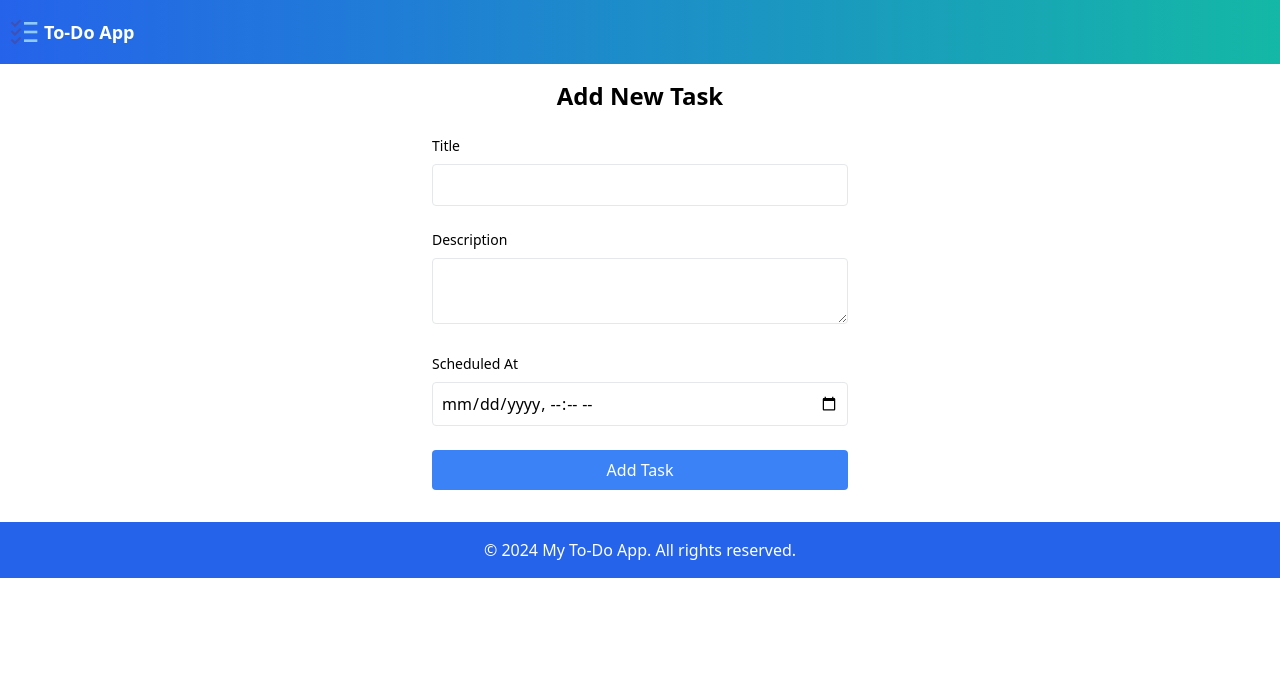
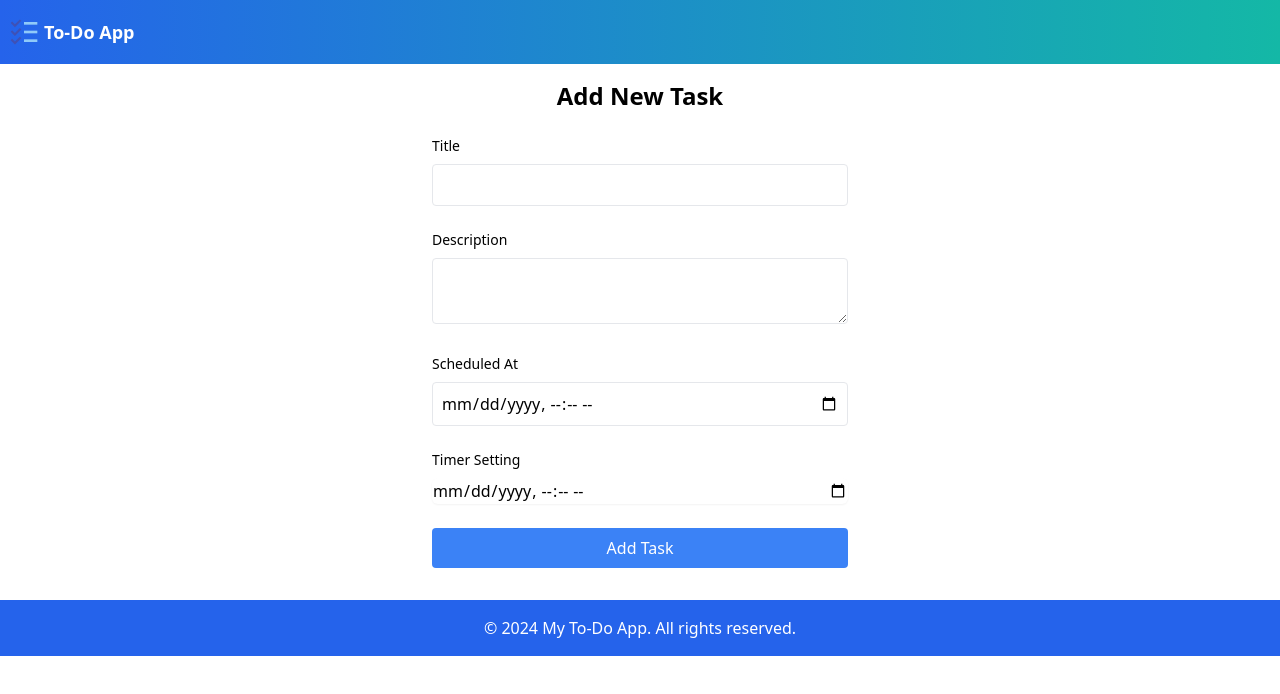
Before and after one commit to abdubest101010/todolist-web-with-notification, a Next.js app: page /add-task in a window 1280 px wide. Shown: the top 694 px of the page. Built offline with nearby package versions, Linux system fonts and the light colour scheme.

Commit message:
Update page.jsx

```diff
--- a/app/add-task/page.jsx
+++ b/app/add-task/page.jsx
@@ -1,6 +1,6 @@
 "use client";
 
-import { useState, useEffect } from "react";
+import { useState } from "react";
 import { useRouter } from "next/navigation";
 import { useTelegram } from "@/lib/TelegramProvider";
 
@@ -11,13 +11,20 @@ const AddTaskPage = () => {
   const [scheduledAt, setScheduledAt] = useState("");
   const [loading, setLoading] = useState(false);
   const [error, setError] = useState("");
-  const [localOffsetMinutes, setLocalOffsetMinutes] = useState(0);
+  const [timerSetting, setTimerSetting] = useState('');
+  const [utcTime, setUtcTime] = useState('');
+  const [userTime, setUserTime] = useState('');
   const router = useRouter();
 
-  useEffect(() => {
-    const offset = new Date().getTimezoneOffset(); // Time zone offset in minutes
-    setLocalOffsetMinutes(offset);
-  }, []);
+  const handleTimerChange = (event) => {
+    const localTime = event.target.value;
+    setTimerSetting(localTime);
+
+    // Convert local time to UTC
+    const date = new Date(localTime);
+    const utcDate = new Date(date.toUTCString());
+    setUtcTime(utcDate.toISOString());
+  };
 
   const handleSubmit = async (e) => {
     e.preventDefault();
@@ -31,6 +38,9 @@ const AddTaskPage = () => {
     }
 
     try {
+      // Convert the local time to UTC
+      const scheduledAtUTC = new Date(scheduledAt).toISOString();
+
       const response = await fetch("/api/tasks", {
         method: "POST",
         headers: {
@@ -39,14 +49,18 @@ const AddTaskPage = () => {
         body: JSON.stringify({
           title,
           description,
-          scheduledAt,
-          localOffsetMinutes, // Send offset
+          scheduledAt: scheduledAtUTC, // Send the UTC time
           username,
           telegramChatId,
+          timerSetting: utcTime
         }),
       });
 
       if (response.ok) {
+        const responseData = await response.json();
+        const scheduledUtcTime = new Date(responseData.scheduledAt);
+        const localTime = new Date(scheduledUtcTime.toLocaleString());
+        setUserTime(localTime.toISOString());
         router.push("/");
       } else {
         const errorData = await response.json();
@@ -109,7 +123,23 @@ const AddTaskPage = () => {
             required
           />
         </div>
-        {error && <div className="text-red-500 mb-4">{error}</div>}
+        <div>
+          <label htmlFor="timer" className="block text-sm font-medium mb-2">
+            Timer Setting
+          </label>
+          <input
+            type="datetime-local"
+            id="timer"
+            value={timerSetting}
+            onChange={handleTimerChange}
+            className="block w-full border-gray-300 rounded-md shadow-sm"
+          />
+        </div>
+        {error && (
+          <div className="text-red-500 mb-4">
+            {error}
+          </div>
+        )}
         <button
           type="submit"
           className="bg-blue-500 text-white px-4 py-2 rounded w-full hover:bg-blue-600 transition-colors duration-300"
@@ -118,6 +148,11 @@ const AddTaskPage = () => {
           {loading ? "Adding..." : "Add Task"}
         </button>
       </form>
+      {userTime && (
+        <div className="mt-4">
+          <p>Scheduled Time (Local): {userTime}</p>
+        </div>
+      )}
     </div>
   );
 };
```
